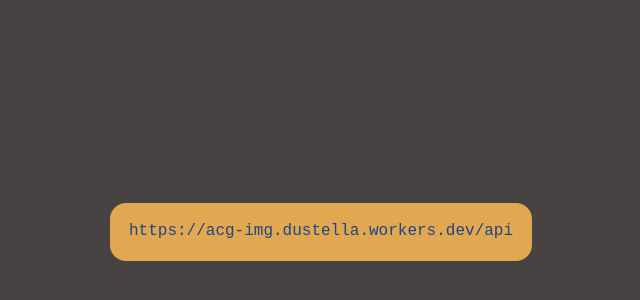
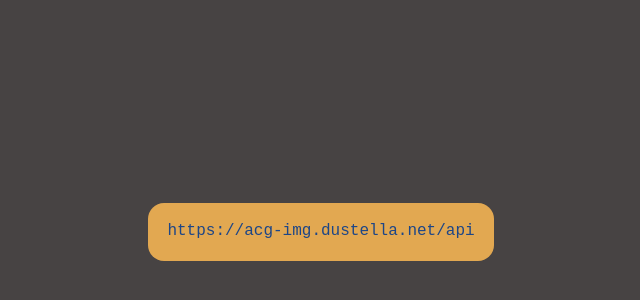
Before and after one commit to Dustella/acg-img, a website: page public/index.html in a window 1280 px wide. Shown: the part 168-468 px from the top of the page, without its empty margins (319-959 px from the left). Drawn offline with Linux system fonts and the light colour scheme; no server answers.

Commit message:
🔥 access in china

```diff
--- a/public/index.html
+++ b/public/index.html
@@ -7,10 +7,10 @@
     <title>Img</title>
   </head>
   <body>
-    <h4>https://acg-img.dustella.workers.dev/api</h4>
+    <h4>https://acg-img.dustella.net/api</h4>
   </body>
   <script type="module">
-    const res = await fetch("https://acg-img.dustella.workers.dev/api").then((response) => response.json());
+    const res = await fetch("https://acg-img.dustella.net/api").then((response) => response.json());
     document.body.style.setProperty("background-image",`url(${res.url})`)
   </script>
   <style>
```
